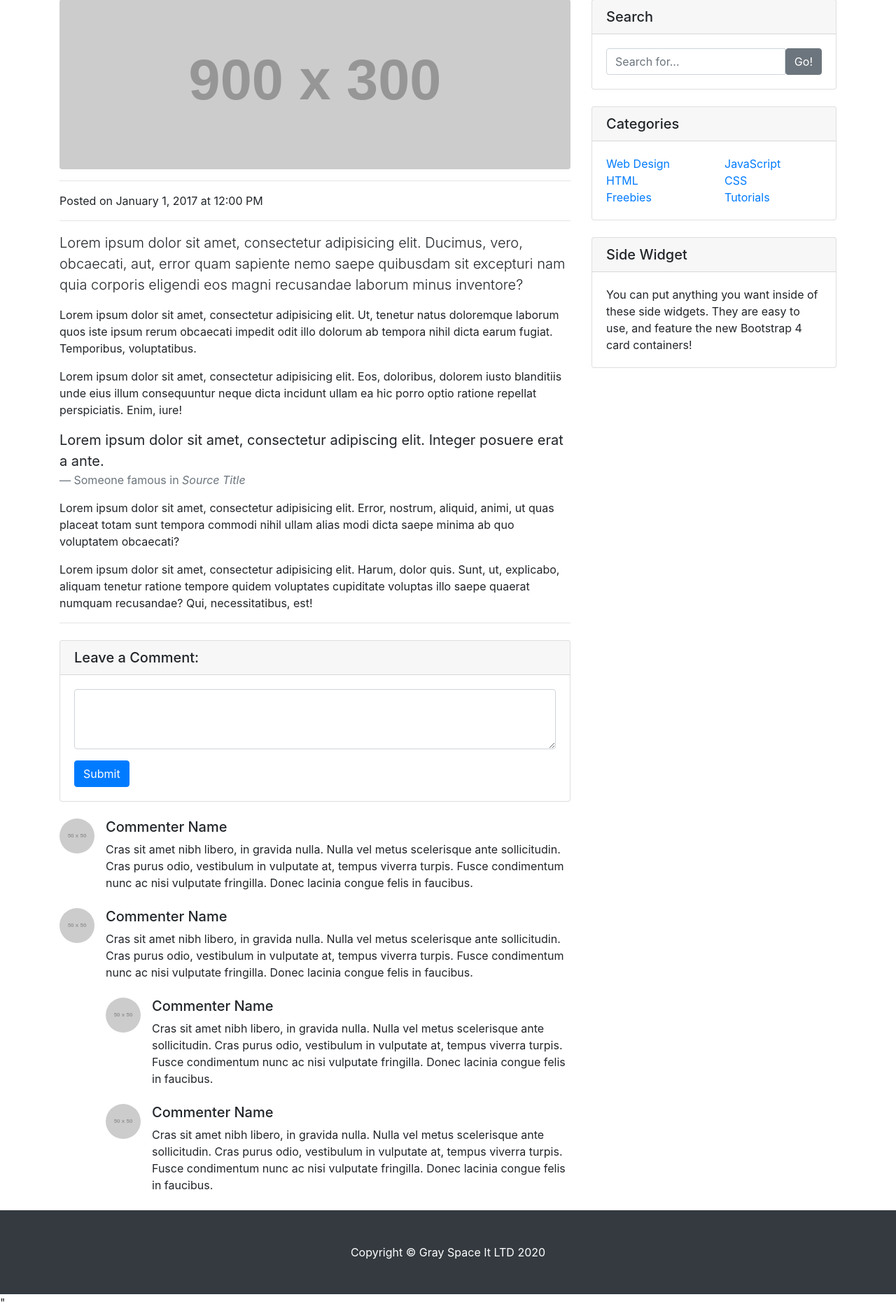
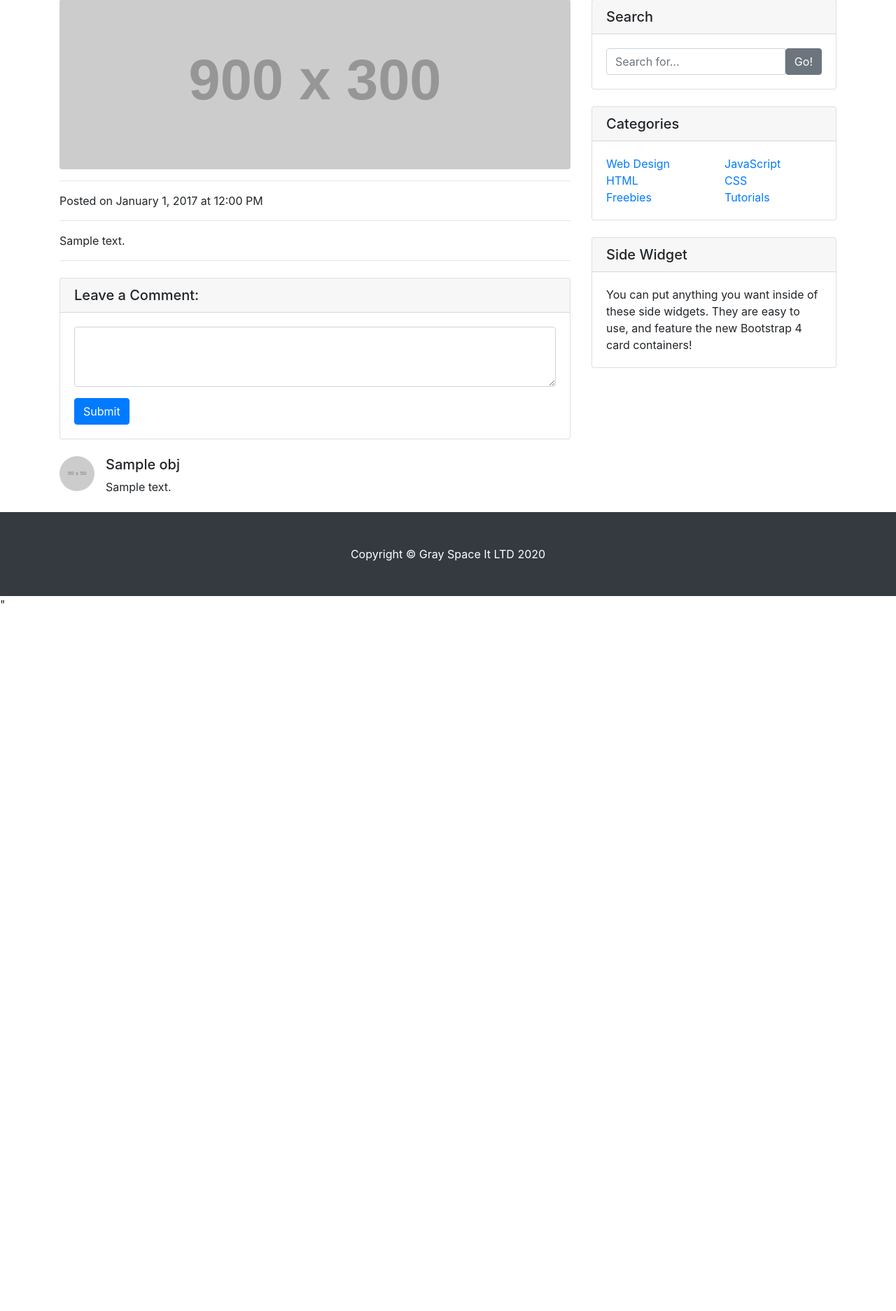
Before and after one commit to FAKRUL-77/Blog, a Django app: template templates/blog-post.html in a window 1280 px wide. Shown: the part 209-2083 px from the top of the page at 70% size. After the commit the page ends 1072 px from the top, so only its background shows below. Run offline with Django 3.2, Linux system fonts and the light colour scheme; the template is opened without the code that fills it: most values are stand-ins (such as "Sample title", 1, 10 or a date in 2020); grey boxes labelled with a size stand in for pictures from a placeholder-image service; some libraries are stand-ins or nearby versions.

Commit message:
[ADD] ADDED REFERENCE FOR GETTING SPECIFIC POST AND IT'S COMMENTS Create a view for getting specific post and it's comment and show them     - Get posts from jsonplaceholder.typicoder.com/posts/1 url  using requests     - Get posts comment from jsonplaceholder.typicoder.com/posts/1/comments url  using requests     - Convert collected data into json format     - Edited blog-post.html to show specific post and it's comments. Resolves: #2

```diff
--- a/templates/blog-listing.html
+++ b/templates/blog-listing.html
@@ -28,7 +28,7 @@
                         <div class="col-lg-6">
                             <h2 class="card-title">{{ obj.title }}</h2>
                             <p class="card-text">{{ obj.body }}</p>
-                            <a href="#" class="btn btn-primary">Read More &rarr;</a>
+                            <a href="posts/{{ forloop.counter }}" class="btn btn-primary">Read More &rarr;</a>
                         </div>
                     </div>
                 </div>
--- a/templates/blog-post.html
+++ b/templates/blog-post.html
@@ -35,22 +35,7 @@
                 <hr>
 
                 <!-- Post Content -->
-        <p class="lead">Lorem ipsum dolor sit amet, consectetur adipisicing elit. Ducimus, vero, obcaecati, aut, error quam sapiente nemo saepe quibusdam sit excepturi nam quia corporis eligendi eos magni recusandae laborum minus inventore?</p>
-
-        <p>Lorem ipsum dolor sit amet, consectetur adipisicing elit. Ut, tenetur natus doloremque laborum quos iste ipsum rerum obcaecati impedit odit illo dolorum ab tempora nihil dicta earum fugiat. Temporibus, voluptatibus.</p>
-
-        <p>Lorem ipsum dolor sit amet, consectetur adipisicing elit. Eos, doloribus, dolorem iusto blanditiis unde eius illum consequuntur neque dicta incidunt ullam ea hic porro optio ratione repellat perspiciatis. Enim, iure!</p>
-
-        <blockquote class="blockquote">
-          <p class="mb-0">Lorem ipsum dolor sit amet, consectetur adipiscing elit. Integer posuere erat a ante.</p>
-          <footer class="blockquote-footer">Someone famous in
-            <cite title="Source Title">Source Title</cite>
-          </footer>
-        </blockquote>
-
-        <p>Lorem ipsum dolor sit amet, consectetur adipisicing elit. Error, nostrum, aliquid, animi, ut quas placeat totam sunt tempora commodi nihil ullam alias modi dicta saepe minima ab quo voluptatem obcaecati?</p>
-
-        <p>Lorem ipsum dolor sit amet, consectetur adipisicing elit. Harum, dolor quis. Sunt, ut, explicabo, aliquam tenetur ratione tempore quidem voluptates cupiditate voluptas illo saepe quaerat numquam recusandae? Qui, necessitatibus, est!</p>
+                <p>{{ post_obj.body }}</p>
 
                 <hr>
 
@@ -69,39 +54,17 @@
                 </div>
 
                 <!-- Single Comment -->
+
+
+                {% for obj in comments_obj %}
                     <div class="media mb-4">
                         <img class="d-flex mr-3 rounded-circle" src="http://placehold.it/50x50" alt="">
                         <div class="media-body">
-            <h5 class="mt-0">Commenter Name</h5>
-            Cras sit amet nibh libero, in gravida nulla. Nulla vel metus scelerisque ante sollicitudin. Cras purus odio, vestibulum in vulputate at, tempus viverra turpis. Fusce condimentum nunc ac nisi vulputate fringilla. Donec lacinia congue felis in faucibus.
+                            <h5 class="mt-0">{{ obj.name }}</h5>
+                            {{ obj.body }}
                         </div>
                     </div>
-
-        <!-- Comment with nested comments -->
-        <div class="media mb-4">
-          <img class="d-flex mr-3 rounded-circle" src="http://placehold.it/50x50" alt="">
-          <div class="media-body">
-            <h5 class="mt-0">Commenter Name</h5>
-            Cras sit amet nibh libero, in gravida nulla. Nulla vel metus scelerisque ante sollicitudin. Cras purus odio, vestibulum in vulputate at, tempus viverra turpis. Fusce condimentum nunc ac nisi vulputate fringilla. Donec lacinia congue felis in faucibus.
-
-            <div class="media mt-4">
-              <img class="d-flex mr-3 rounded-circle" src="http://placehold.it/50x50" alt="">
-              <div class="media-body">
-                <h5 class="mt-0">Commenter Name</h5>
-                Cras sit amet nibh libero, in gravida nulla. Nulla vel metus scelerisque ante sollicitudin. Cras purus odio, vestibulum in vulputate at, tempus viverra turpis. Fusce condimentum nunc ac nisi vulputate fringilla. Donec lacinia congue felis in faucibus.
-              </div>
-            </div>
-
-            <div class="media mt-4">
-              <img class="d-flex mr-3 rounded-circle" src="http://placehold.it/50x50" alt="">
-              <div class="media-body">
-                <h5 class="mt-0">Commenter Name</h5>
-                Cras sit amet nibh libero, in gravida nulla. Nulla vel metus scelerisque ante sollicitudin. Cras purus odio, vestibulum in vulputate at, tempus viverra turpis. Fusce condimentum nunc ac nisi vulputate fringilla. Donec lacinia congue felis in faucibus.
-              </div>
-            </div>
-
-          </div>
-        </div>
+                {% endfor %}
 
             </div>
 
```
Also changed, not shown: posts/views.py (+17 -2 lines). Lines whose indentation alone changed are shown as unchanged.
